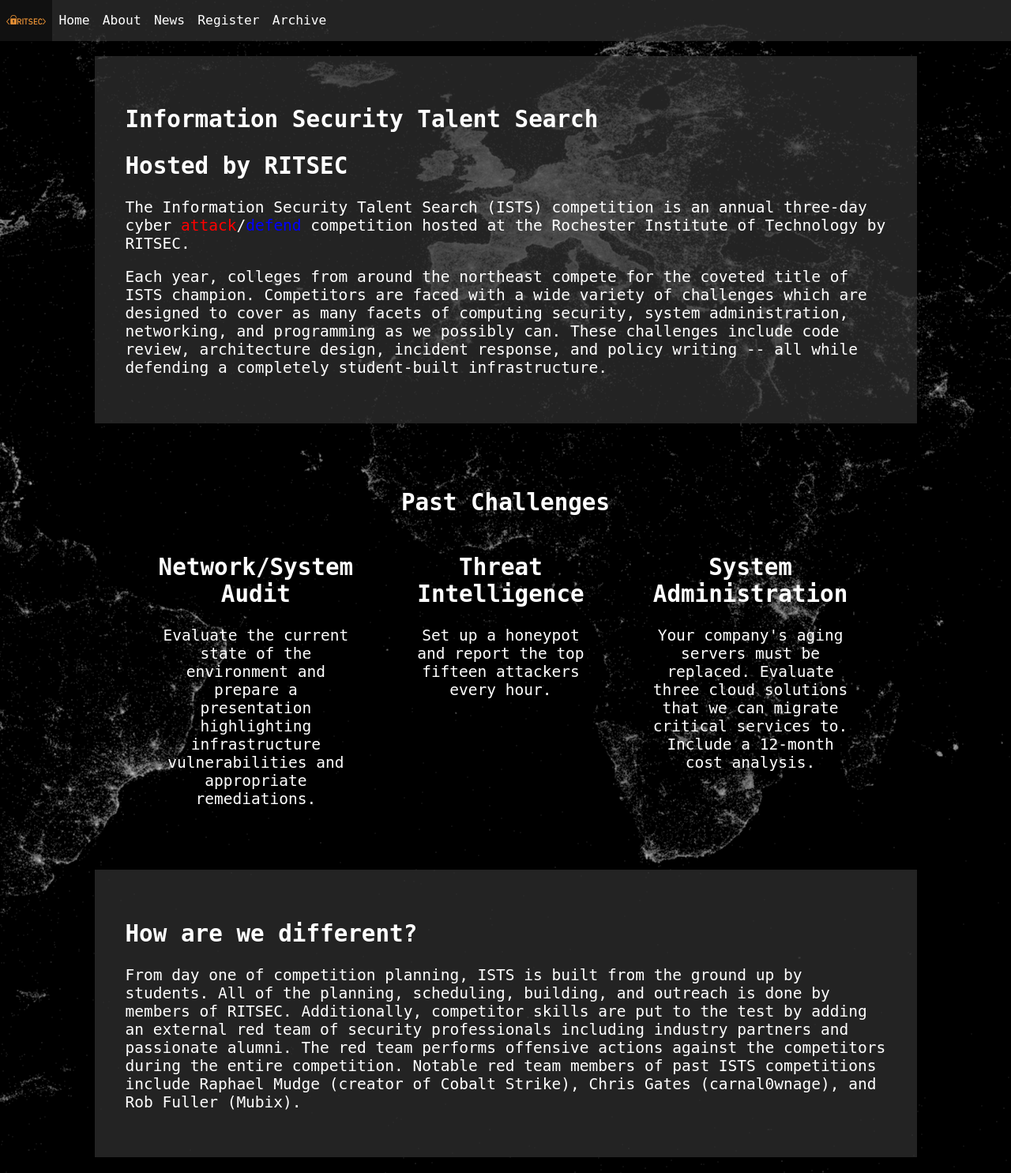
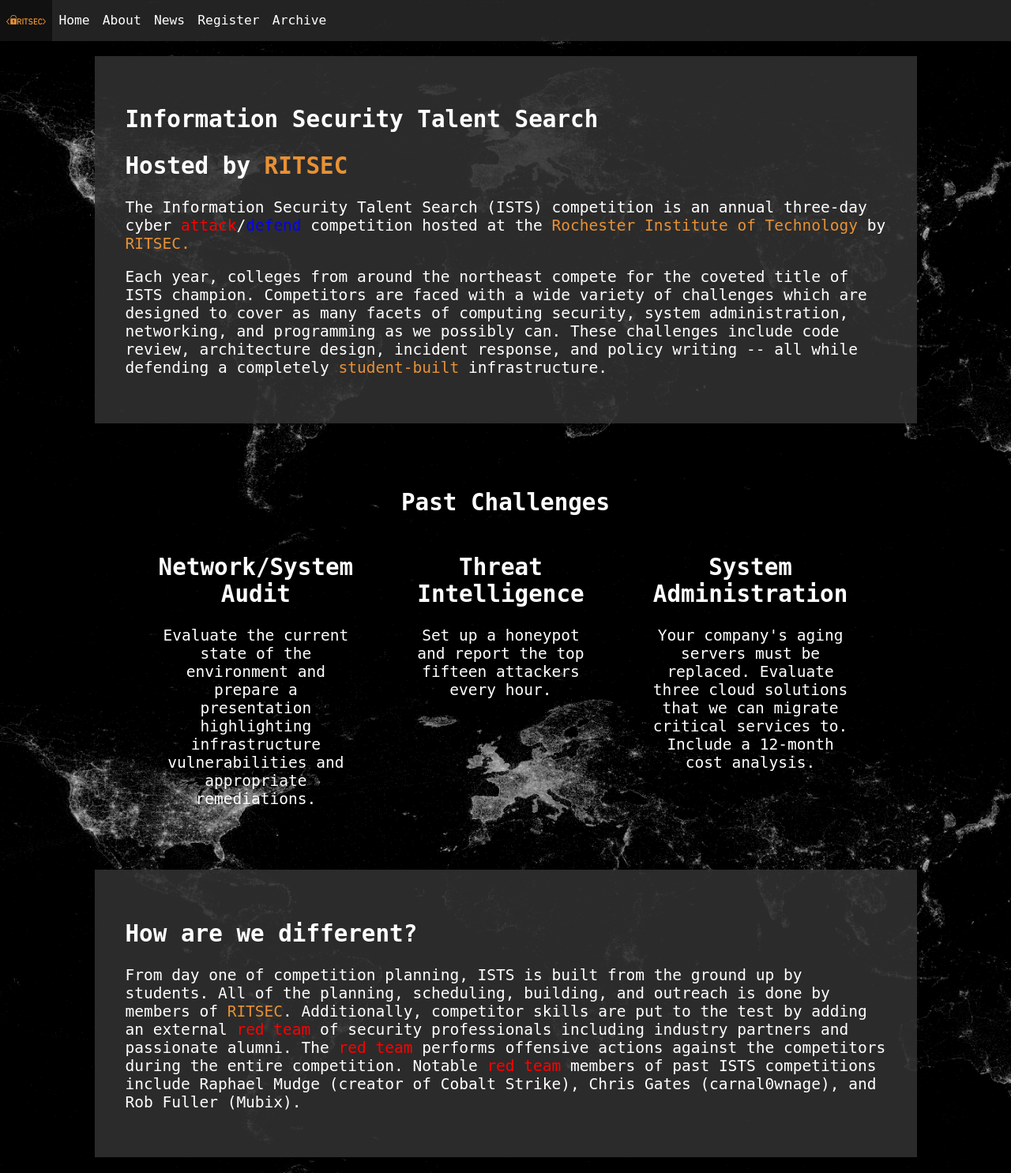
Before and after one commit to ritsec/ists-website-old, a Flask app: page / in a window 1280 px wide. Shown: the whole page at 79% size. Run offline with Flask 2, Linux system fonts and the light colour scheme.

Commit message:
Add orange and red highlighting, plus archive page
The archive page was added so I can actually navigate to the old website
if I want to, because with the removal of the drop-down menu that is no
longer possible.

The orange highlighting is to spice up the page a little bit by
highlighting RIT, RITSEC, and student-built.  This also helps make the
RITSEC logo not stand out as much.

I may have gone a little crazy on the red highlighting, but hey.  It's
pretty great.

```diff
--- a/project/static/ists.css
+++ b/project/static/ists.css
@@ -2,7 +2,9 @@
 General
 ===== */
 body {
-    background: url("/static/img/world-large.png") center fixed;
+    /* TODO: zoom that background pic in on AMERICA 🇺🇸 */
+    background: url("/static/img/world-large.png") no-repeat fixed center center;
+    background-size: cover;
     margin: 0;
     padding: 0;
 }
@@ -16,7 +18,7 @@
 }
 
 section {
-    background: rgba(51, 51, 51, 0.7);
+    background: rgba(51, 51, 51, 0.85);
     padding: 2em;
     margin: 1em;
 }
@@ -47,6 +49,10 @@
 
 .blue {
     color: blue;
+}
+
+.orange {
+    color: #e89135;
 }
 
 /* =====
--- a/project/templates/archive/index.html
+++ b/project/templates/archive/index.html
@@ -3,6 +3,10 @@
 {% block content %}
   <h1>ISTS Archive</h1>
   <p>
-  Old stuff
+    You can check out the old website for <a href="{{ url_for('fourteen.index') }}">ISTS 14</a>
+    or <a href="{{ url_for('fifteen.index') }}">ISTS 15</a> if you want!
+  </p>
+  <p>
+    For past scores, check out our <a href="{{ url_for('archive.scores') }}">scores page</a>.
   </p>
 {% endblock %}
--- a/project/templates/index.html
+++ b/project/templates/index.html
@@ -3,11 +3,12 @@
 {% block content %}
   <section class="intro">
     <h1>Information Security Talent Search {{ config['ISTS_NUMBER'] }}</h1>
-    <h2 class="subtitle">Hosted by RITSEC</h2>
+    <h2 class="subtitle">Hosted by <span class="orange">RITSEC</span></h2>
     <p>
       The Information Security Talent Search (ISTS) competition is an annual
       three-day cyber <span class="red">attack</span>/<span class="blue">defend</span>
-      competition hosted at the Rochester Institute of Technology by RITSEC.
+      competition hosted at the <span class="orange">Rochester Institute of Technology</span>
+      by <span class="orange">RITSEC.</span>
     </p>
     <p>
       Each year, colleges from around the northeast compete for the coveted
@@ -16,7 +17,7 @@
       security, system administration, networking, and programming as we
       possibly can.  These challenges include code review, architecture design,
       incident response, and policy writing -- all while defending a completely
-      student-built infrastructure.
+      <span class="orange">student-built</span> infrastructure.
     </p>
   </section>
   <section class="challenges">
@@ -50,13 +51,14 @@
     <p>
       From day one of competition planning, ISTS is built from the ground up by
       students.  All of the planning, scheduling, building, and outreach is
-      done by members of RITSEC.  Additionally, competitor skills are put to
-      the test by adding an external red team of security professionals
-      including industry partners and passionate alumni.  The red team performs
-      offensive actions against the competitors during the entire competition.
-      Notable red team members of past ISTS competitions include Raphael Mudge
-      (creator of Cobalt Strike), Chris Gates (carnal0wnage), and Rob Fuller
-      (Mubix).
+      done by members of <span class="orange">RITSEC</span>.  Additionally,
+      competitor skills are put to the test by adding an external <span class="red">red team</span>
+      of security professionals
+      including industry partners and passionate alumni.  The <span class="red">red team</span>
+      performs offensive actions against the competitors during the entire
+      competition.  Notable <span class="red">red team</span> members of past
+      ISTS competitions include Raphael Mudge (creator of Cobalt Strike), Chris
+      Gates (carnal0wnage), and Rob Fuller (Mubix).
     </p>
   </section>
 {% endblock %}
```
